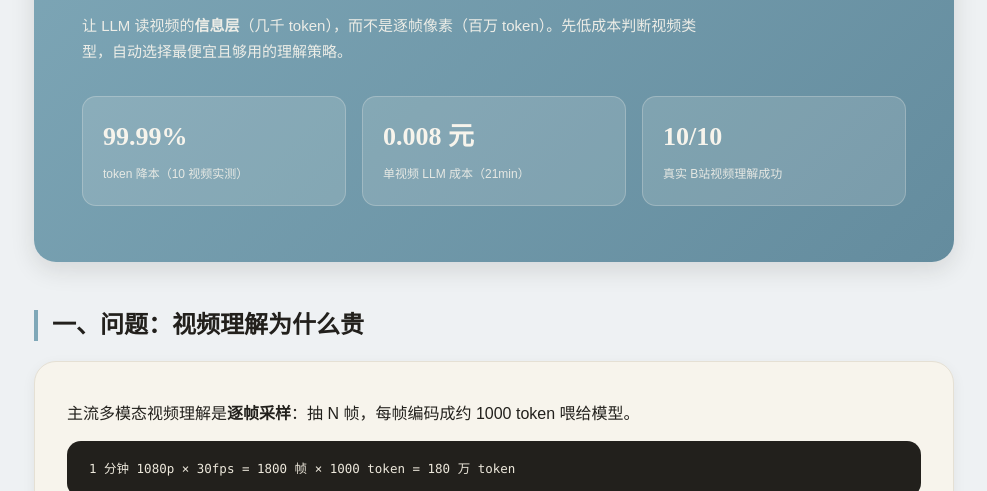
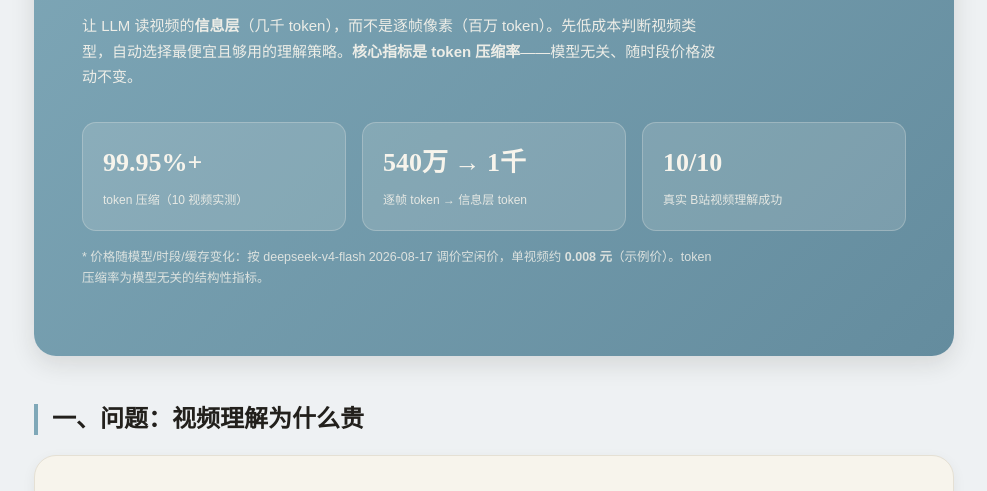
Before and after one commit to ilps2/live-clip, a plain HTML site: page index.html in a window 1280 px wide. Shown: the part 238-729 px from the top of the page, without its empty margins (146-1133 px from the left). Drawn offline with Linux system fonts and the light colour scheme.

Commit message:
refine: lead with token compression (model-agnostic), price as example

```diff
--- a/index.html
+++ b/index.html
@@ -57,12 +57,13 @@ img{max-width:100%;border-radius:14px;border:1px solid var(--border)}
 <div class="hero">
   <div class="kicker">AVIS · INFORMATION LAYER</div>
   <h1>视频理解成本降 99.9%<br>给 LLM 一张「视频信息层」</h1>
-  <p>让 LLM 读视频的<strong>信息层</strong>（几千 token），而不是逐帧像素（百万 token）。先低成本判断视频类型，自动选择最便宜且够用的理解策略。</p>
+  <p>让 LLM 读视频的<strong>信息层</strong>（几千 token），而不是逐帧像素（百万 token）。先低成本判断视频类型，自动选择最便宜且够用的理解策略。<strong>核心指标是 token 压缩率</strong>——模型无关、随时段价格波动不变。</p>
   <div class="stats">
-    <div class="stat"><b>99.99%</b><span>token 降本（10 视频实测）</span></div>
-    <div class="stat"><b>0.008 元</b><span>单视频 LLM 成本（21min）</span></div>
+    <div class="stat"><b>99.95%+</b><span>token 压缩（10 视频实测）</span></div>
+    <div class="stat"><b>540万 → 1千</b><span>逐帧 token → 信息层 token</span></div>
     <div class="stat"><b>10/10</b><span>真实 B站视频理解成功</span></div>
   </div>
+  <p style="font-size:12.5px;opacity:.8;margin-top:16px">* 价格随模型/时段/缓存变化：按 deepseek-v4-flash 2026-08-17 调价空闲价，单视频约 <strong>0.008 元</strong>（示例价）。token 压缩率为模型无关的结构性指标。</p>
 </div>
 
 <section>
```
